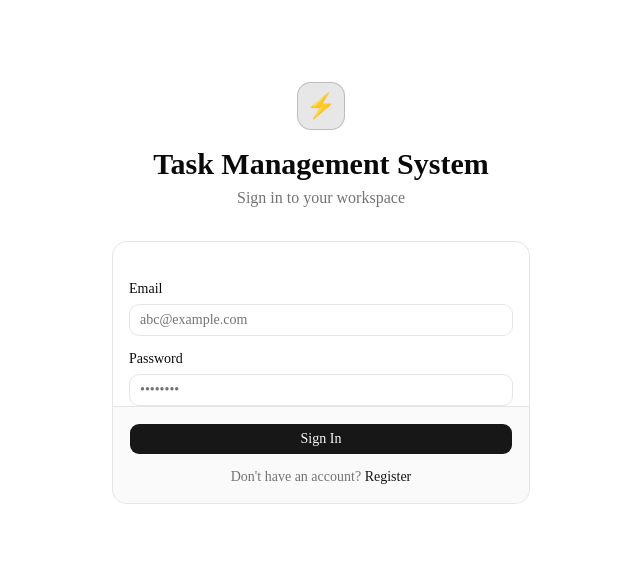
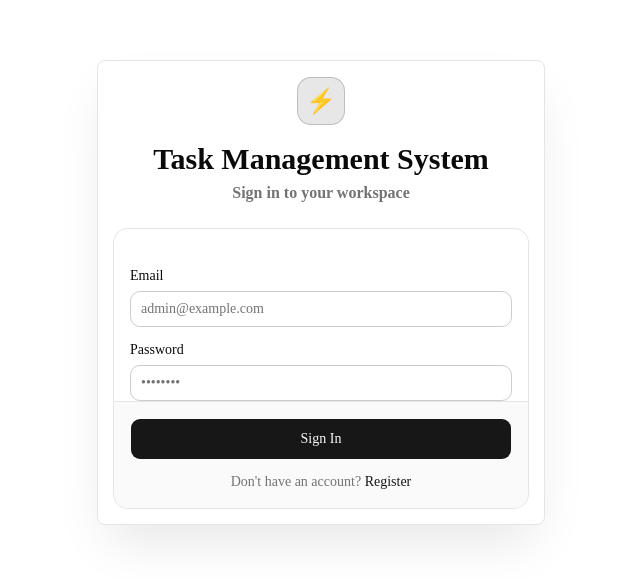
Before and after one commit to SiddiqueAhmed1/Task-Management-System, a Next.js app in the folder frontend/: page /login in a window 1280 px wide. Shown: the part 108-686 px from the top of the page, without its empty margins (319-959 px from the left). Built offline with nearby package versions, Linux system fonts and the light colour scheme; no server answers.

Commit message:
fix: login , registration form layout

```diff
--- a/frontend/app/(auth)/login/page.js
+++ b/frontend/app/(auth)/login/page.js
@@ -3,15 +3,15 @@ import LoginForm from "@/components/auth/LoginForm";
 export default function LoginPage() {
   return (
     <div className="min-h-screen flex items-center justify-center bg-background">
-      <div className="w-full max-w-md px-4">
-        <div className="text-center mb-8">
+      <div className="w-full max-w-md px-4 shadow-2xl shadow-neutral-200 bg-white p-4 rounded-md border">
+        <div className="text-center mb-6">
           <div className="inline-flex items-center justify-center w-12 h-12 rounded-xl bg-primary/10 border border-primary/20 mb-4">
             <span className="text-2xl">⚡</span>
           </div>
           <h1 className="text-3xl font-bold text-foreground">
             Task Management System
           </h1>
-          <p className="text-muted-foreground mt-1">
+          <p className="text-muted-foreground mt-1 text-md font-semibold">
             Sign in to your workspace
           </p>
         </div>
--- a/frontend/app/(auth)/register/page.js
+++ b/frontend/app/(auth)/register/page.js
@@ -3,8 +3,8 @@ import RegisterForm from "@/components/auth/RegisterForm";
 export default function RegisterPage() {
   return (
     <div className="min-h-screen flex items-center justify-center bg-background">
-      <div className="w-full max-w-md px-4">
-        <div className="text-center mb-8">
+      <div className="w-full max-w-md px-4 shadow-2xl shadow-neutral-200 bg-white p-4 rounded-md border">
+        <div className="text-center mb-6">
           <div className="inline-flex items-center justify-center w-12 h-12 rounded-xl bg-primary/10 border border-primary/20 mb-4">
             <span className="text-2xl">⚡</span>
           </div>
--- a/frontend/components/auth/LoginForm.js
+++ b/frontend/components/auth/LoginForm.js
@@ -24,7 +24,7 @@ export default function LoginForm() {
     } catch (err) {
       const errorMsg = err.response?.data?.message;
       toast.error(
-        Array.isArray(errorMsg) ? errorMsg[0] : errorMsg || "Login failed"
+        Array.isArray(errorMsg) ? errorMsg[0] : errorMsg || "Login failed",
       );
     } finally {
       setLoading(false);
@@ -38,9 +38,10 @@ export default function LoginForm() {
           <div className="space-y-2">
             <Label htmlFor="email">Email</Label>
             <Input
+              className={"h-9 border border-black/20"}
               id="email"
               type="email"
-              placeholder="abc@example.com"
+              placeholder="admin@example.com"
               value={form.email}
               onChange={(e) => setForm({ ...form, email: e.target.value })}
               required
@@ -49,6 +50,7 @@ export default function LoginForm() {
           <div className="space-y-2">
             <Label htmlFor="password">Password</Label>
             <Input
+              className={"h-9 border border-black/20"}
               id="password"
               type="password"
               placeholder="••••••••"
@@ -59,7 +61,11 @@ export default function LoginForm() {
           </div>
         </CardContent>
         <CardFooter className="flex-col gap-3">
-          <Button type="submit" className="w-full" disabled={loading}>
+          <Button
+            type="submit"
+            className="w-full py-5 hover:bg-black/80 cursor-pointer text-md"
+            disabled={loading}
+          >
             {loading ? "Signing in..." : "Sign In"}
           </Button>
           <p className="text-sm text-muted-foreground">
--- a/frontend/components/auth/RegisterForm.js
+++ b/frontend/components/auth/RegisterForm.js
@@ -35,6 +35,7 @@ export default function RegisterForm() {
           <div className="space-y-2">
             <Label htmlFor="name">Full Name</Label>
             <Input
+              className={"h-9 border border-black/20"}
               id="name"
               placeholder="Abdul Karim"
               value={form.name}
@@ -45,6 +46,7 @@ export default function RegisterForm() {
           <div className="space-y-2">
             <Label htmlFor="email">Email</Label>
             <Input
+              className={"h-9 border border-black/20"}
               id="email"
               type="email"
               placeholder="karim@example.com"
@@ -56,6 +58,7 @@ export default function RegisterForm() {
           <div className="space-y-2">
             <Label htmlFor="password">Password</Label>
             <Input
+              className={"h-9 border border-black/20"}
               id="password"
               type="password"
               placeholder="••••••••"
@@ -66,7 +69,11 @@ export default function RegisterForm() {
           </div>
         </CardContent>
         <CardFooter className="flex-col gap-3">
-          <Button type="submit" className="w-full" disabled={loading}>
+          <Button
+            type="submit"
+            className="w-full py-5 hover:bg-black/80 cursor-pointer text-md"
+            disabled={loading}
+          >
             {loading ? "Creating account..." : "Create Account"}
           </Button>
           <p className="text-sm text-muted-foreground">
--- a/frontend/components/shared/Header.jsx
+++ b/frontend/components/shared/Header.jsx
@@ -28,7 +28,7 @@ export default function Header() {
           <div className="w-7 h-7 rounded-lg bg-primary/10 border border-primary/20 flex items-center justify-center text-sm">
             ⚡
           </div>
-          <span className="font-bold text-base">TMS</span>
+          <span className="font-bold text-2xl ">TMS</span>
         </div>
 
         <nav className="flex items-center gap-1">
@@ -36,7 +36,7 @@ export default function Header() {
             <Link
               key={href}
               href={href}
-              className={`px-4 py-1.5 rounded-md text-sm font-medium transition-all ${
+              className={`px-4 py-1.5 rounded-md text-md font-medium transition-all ${
                 pathname === href
                   ? "bg-primary/10 text-primary border border-primary/20"
                   : "text-muted-foreground hover:text-foreground hover:bg-secondary"
```
Also changed, not shown: 1 other file (tests, documents, lock files or other folders).
